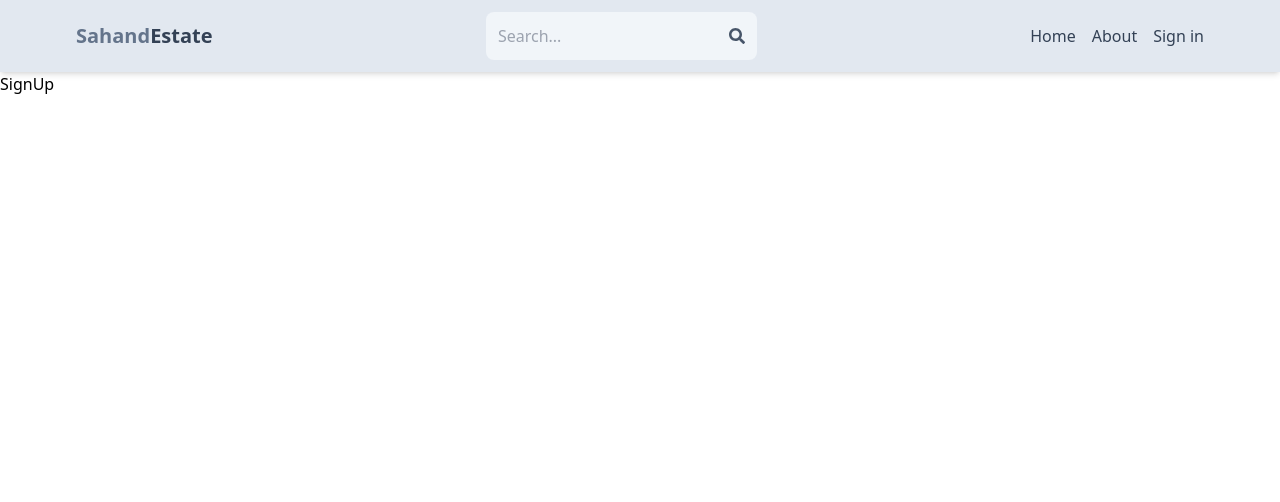
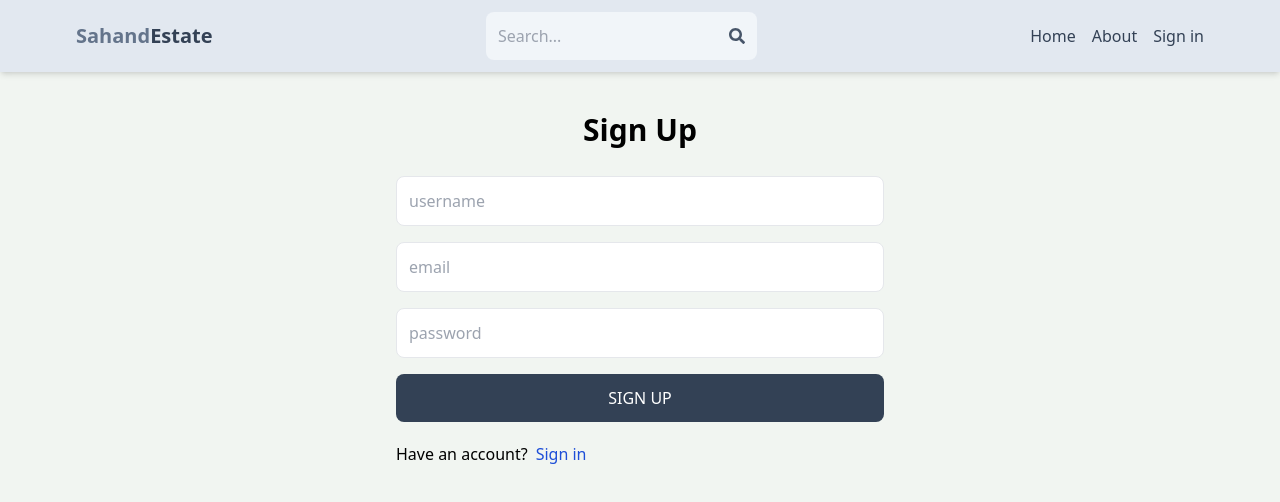
Before and after one commit to piyuxx/real-state-app, a React (Create React App) app in the folder users/: page /sign-up in a window 1280 px wide. Shown: the top 502 px of the page. Built offline with nearby package versions, Linux system fonts and the light colour scheme.

Commit message:
completed sign up

```diff
--- a/users/package.json
+++ b/users/package.json
@@ -1,6 +1,7 @@
 {
   "name": "users",
   "version": "0.1.0",
+  "proxy": "http://localhost:5000",
   "private": true,
   "dependencies": {
     "@testing-library/jest-dom": "^5.17.0",
--- a/users/src/index.css
+++ b/users/src/index.css
@@ -1,3 +1,6 @@
 @tailwind base;
 @tailwind components;
 @tailwind utilities;
+body{
+    background-color: rgb(241,245,241);
+}
--- a/users/src/pages/SignUp.jsx
+++ b/users/src/pages/SignUp.jsx
@@ -1,9 +1,85 @@
-import React from 'react'
+import { useState } from 'react';
+import { Link, useNavigate } from 'react-router-dom';
+// import OAuth from '../components/OAuth';
 
-const SignUp = () => {
+export default function SignUp() {
+  const [formData, setFormData] = useState({});
+  const [error, setError] = useState(null);
+  const [loading, setLoading] = useState(false);
+  const navigate = useNavigate();
+  const handleChange = (e) => {
+    setFormData({
+      ...formData,
+      [e.target.id]: e.target.value,
+    });
+  };
+  const handleSubmit = async (e) => {
+    e.preventDefault();
+    try {
+      setLoading(true);
+      const res = await fetch('/api/auth/signup', {
+        method: 'POST',
+        headers: {
+          'Content-Type': 'application/json',
+        },
+        body: JSON.stringify(formData),
+      });
+      const data = await res.json();
+      console.log(data);
+      if (data.success === false) {
+        setLoading(false);
+        setError(data.message);
+        return;
+      }
+      setLoading(false);
+      setError(null);
+      navigate('/sign-in');
+    } catch (error) {
+      setLoading(false);
+      setError(error.message);
+    }
+  };
   return (
-    <div>SignUp</div>
-  )
+    <div className='p-3 max-w-lg mx-auto'>
+      <h1 className='text-3xl text-center font-semibold my-7'>Sign Up</h1>
+      <form onSubmit={handleSubmit} className='flex flex-col gap-4'>
+        <input
+          type='text'
+          placeholder='username'
+          className='border p-3 rounded-lg'
+          id='username'
+          onChange={handleChange}
+        />
+        <input
+          type='email'
+          placeholder='email'
+          className='border p-3 rounded-lg'
+          id='email'
+          onChange={handleChange}
+        />
+        <input
+          type='password'
+          placeholder='password'
+          className='border p-3 rounded-lg'
+          id='password'
+          onChange={handleChange}
+        />
+
+        <button
+          disabled={loading}
+          className='bg-slate-700 text-white p-3 rounded-lg uppercase hover:opacity-95 disabled:opacity-80'
+        >
+          {loading ? 'Loading...' : 'Sign Up'}
+        </button>
+        {/* <OAuth/> */}
+      </form>
+      <div className='flex gap-2 mt-5'>
+        <p>Have an account?</p>
+        <Link to={'/sign-in'}>
+          <span className='text-blue-700'>Sign in</span>
+        </Link>
+      </div>
+      {error && <p className='text-red-500 mt-5'>{error}</p>}
+    </div>
+  );
 }
-
-export default SignUp
```
